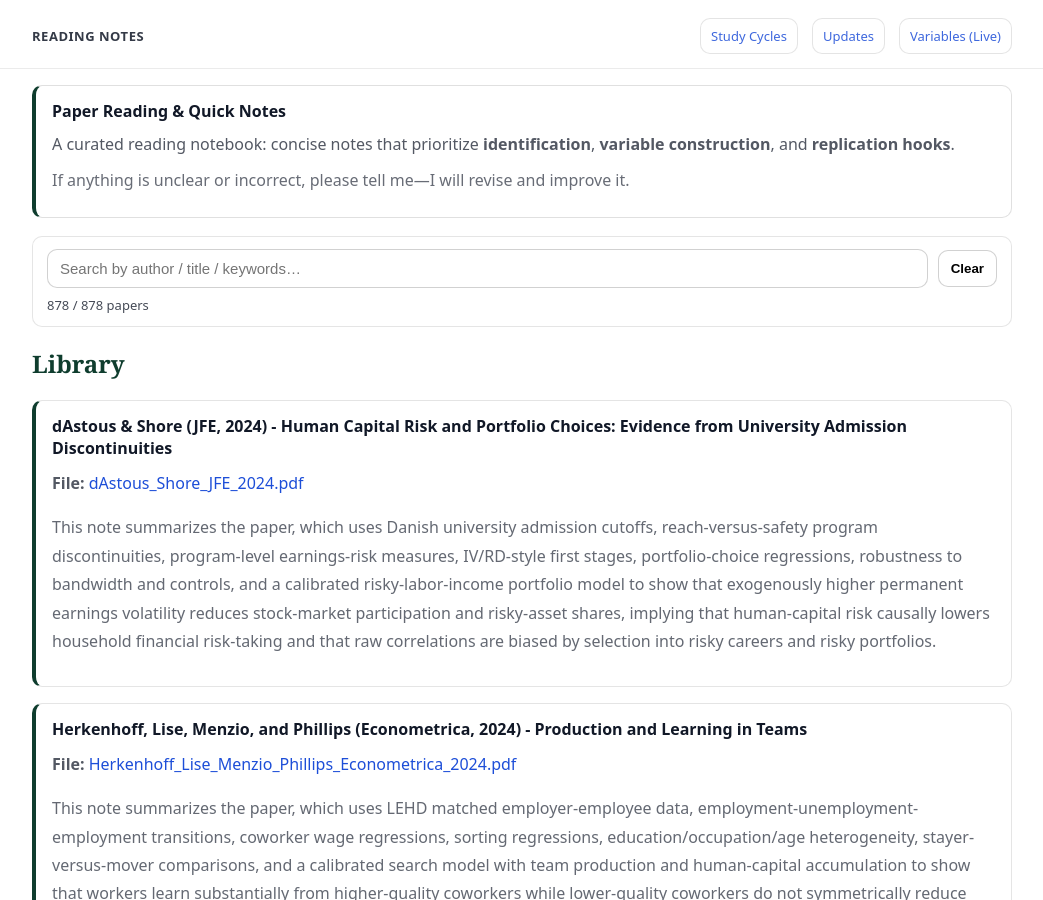
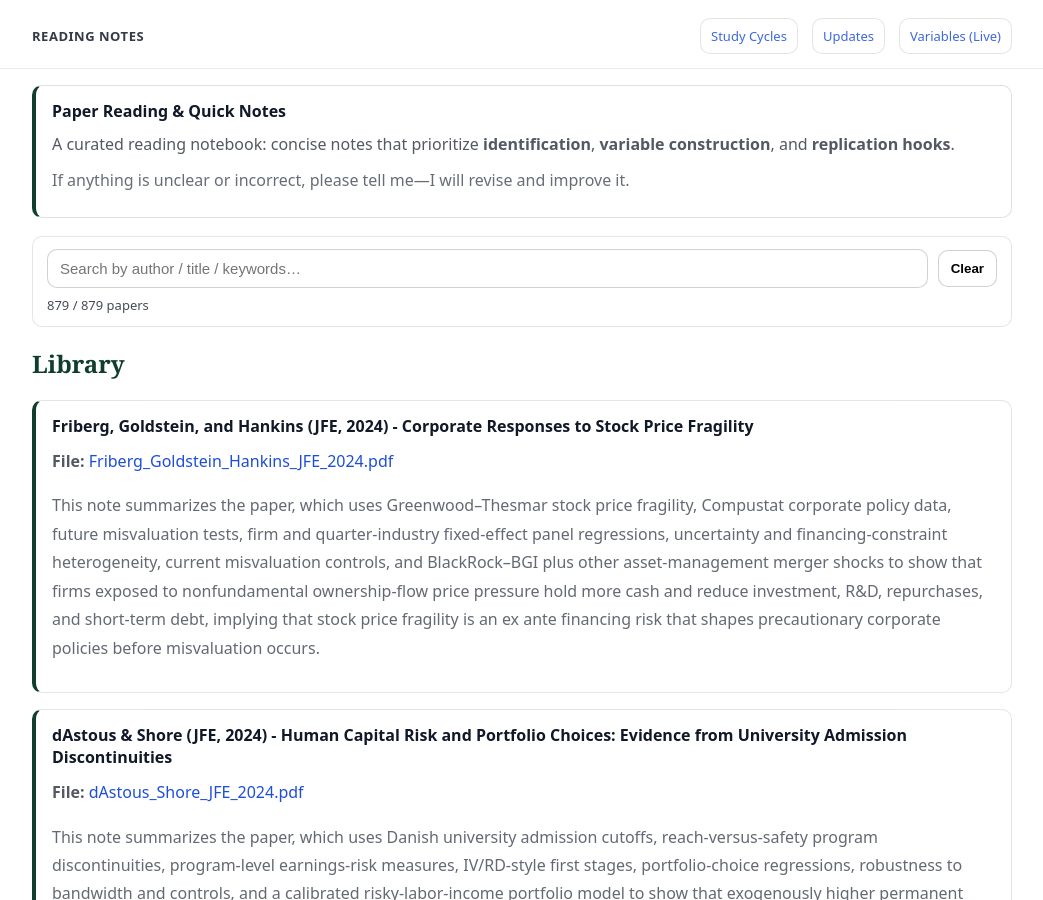
Before and after one commit to yaxinzn/study-archive, a Jekyll site: the page built from reading/index.md, in a window 1280 px wide and 900 px high. Shown: the whole window, without its empty margins (118-1161 px from the left). Built offline with Jekyll 4.4.1, drawn with Linux system fonts in a browser that asks for light colours.

Commit message:
Reading: add/update Friberg_Goldstein_Hankins_JFE_2024.pdf

```diff
--- a/_data/reading.yml
+++ b/_data/reading.yml
@@ -1,3 +1,7 @@
+- title: "Friberg, Goldstein, and Hankins (JFE, 2024) - Corporate Responses to Stock Price Fragility"
+  file: "Friberg_Goldstein_Hankins_JFE_2024.pdf"
+  desc: "This note summarizes the paper, which uses Greenwood–Thesmar stock price fragility, Compustat corporate policy data, future misvaluation tests, firm and quarter-industry fixed-effect panel regressions, uncertainty and financing-constraint heterogeneity, current misvaluation controls, and BlackRock–BGI plus other asset-management merger shocks to show that firms exposed to nonfundamental ownership-flow price pressure hold more cash and reduce investment, R&D, repurchases, and short-term debt, implying that stock price fragility is an ex ante financing risk that shapes precautionary corporate policies before misvaluation occurs."
+
 - title: "dAstous & Shore (JFE, 2024) - Human Capital Risk and Portfolio Choices: Evidence from University Admission Discontinuities"
   file: "dAstous_Shore_JFE_2024.pdf"
   desc: "This note summarizes the paper, which uses Danish university admission cutoffs, reach-versus-safety program discontinuities, program-level earnings-risk measures, IV/RD-style first stages, portfolio-choice regressions, robustness to bandwidth and controls, and a calibrated risky-labor-income portfolio model to show that exogenously higher permanent earnings volatility reduces stock-market participation and risky-asset shares, implying that human-capital risk causally lowers household financial risk-taking and that raw correlations are biased by selection into risky careers and risky portfolios."
```
Also changed, not shown: 1 other file.
